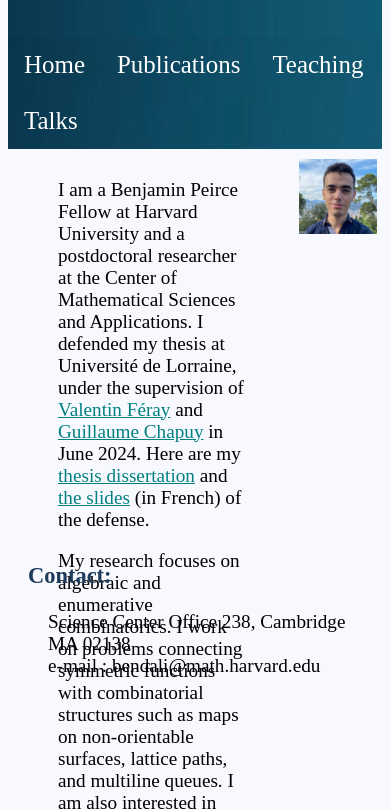
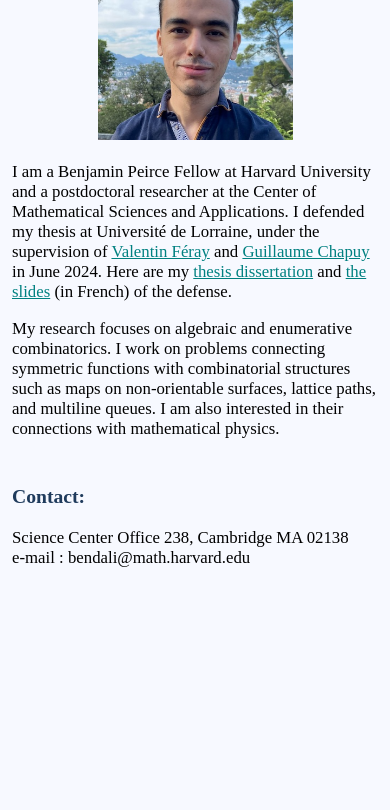
Before and after one commit to HoucineBenDali/Web-page, a plain HTML site: page www/index.html in a window 390 px wide. Shown: the part 185-995 px from the top of the page. After the commit the page ends 844 px from the top, so only its background shows below. Drawn offline with Linux system fonts and the light colour scheme.

Commit message:
phone changes

```diff
--- a/www/index.html
+++ b/www/index.html
@@ -1,12 +1,14 @@
 <!DOCTYPE html>
-<html lang="fr">
+<html lang="en">
     <head>
     <!-- titre de la page -->
         <meta charset="utf-8">
+    <meta name="viewport" content="width=device-width, initial-scale=1">
         <title>Web page Houcine Ben Dali</title>
         <link rel="stylesheet" href="style.css" />
     </head>
 
+    <body>
 
     <div class="banner">
 
@@ -24,8 +26,6 @@
               </ul>
     </div>
 
-
-    <body>
         <!-- <h1 class="large-text"> -->
         <!-- #    Houcine Ben Dali -->
         <!-- </h1> -->
@@ -45,12 +45,12 @@
         </div>
 
         <div class="column right">
-                <img src="Photo.jpg" alt="" title="" style="width: 20vw;"/>
+                <img src="Photo.jpg" alt="" title=""/>
 
         </div>
     </div>
 
-        <h3 style="margin-top:3cm;">
+        <h3 class="contact">
             Contact:
         </h3>
         <p> Science Center Office 238, Cambridge MA 02138
@@ -59,7 +59,7 @@
         <!-- <nav>
                 <ul>
                     <li>
-                        <a  href="Publications.html#Mon_ancre">
+                        <a  href="Publications.html">
                                 Publications
                             </a>
                     </li>
--- a/www/style.css
+++ b/www/style.css
@@ -61,20 +61,22 @@ a:hover{
 
 .navigation_bar{
     font-size:1.3em;
-    ul {
+}
+
+.navigation_bar ul {
     list-style-type: none;
     margin: 0;
     padding: 0;
     overflow: hidden;
-    background-image: url("Banner.png")
+    background-image: url("Banner.png");
     /* background-color: #333; */
 }
 
-  li {
+.navigation_bar li {
     float: left;
 }
 
-  li a {
+.navigation_bar li a {
     display: block;
     color: white;
     text-align: center;
@@ -82,10 +84,9 @@ a:hover{
     text-decoration: none;
 }
 
-  li a:hover {
+.navigation_bar li a:hover {
     background-color: #111;
 }
-  </style>}
 
 * {
     box-sizing: border-box;
@@ -94,7 +95,7 @@ a:hover{
 .column {
     float: left;
     padding: 10px;
-    height: 300px; /* Should be removed. Only for demonstration */
+    min-height: 300px;
 }
 
 .left {
@@ -105,6 +106,85 @@ a:hover{
     width: 25%;
 }
 
+.right img {
+    width: 20vw;
+}
+
+.contact {
+    margin-top: 3cm;
+}
+
+/* Narrow screens (phones) */
+@media (max-width: 700px) {
+    body {
+        margin: 0;
+        font-size: 1.05em;
+    }
+
+    .banner {
+        padding: 4px 12px;
+    }
+
+    h1 {
+        font-size: 1.8em;
+    }
+
+    h1, h2, h3 {
+        margin-left: 12px;
+        margin-right: 12px;
+    }
+
+    p {
+        margin-left: 12px;
+        margin-right: 12px;
+    }
+
+    ul, ol {
+        margin-left: 0;
+        margin-right: 12px;
+        padding-left: 32px;
+    }
+
+    .navigation_bar {
+        font-size: 1em;
+    }
+
+    .navigation_bar ul {
+        display: flex;
+        justify-content: space-around;
+    }
+
+    .navigation_bar li a {
+        padding: 10px 8px;
+    }
+
+    /* Photo above the text, centred */
+    .row {
+        display: flex;
+        flex-direction: column-reverse;
+    }
+
+    .column {
+        width: 100%;
+        min-height: 0;
+        padding: 0;
+    }
+
+    .right {
+        text-align: center;
+        padding-top: 16px;
+    }
+
+    .right img {
+        width: 50%;
+        max-width: 220px;
+    }
+
+    .contact {
+        margin-top: 1.5em;
+    }
+}
+
 /* Clear floats after the columns */
 .row:after {
     content: "";
```
Also changed, not shown: www/Math155.html (+4 -3 lines), www/Math222.html (+4 -3 lines), www/Math290.html (+4 -3 lines), www/Publications.html (+8 -8 lines), www/Talks.html (+9 -8 lines), www/Teaching.html (+4 -3 lines), 1 other file. Lines whose indentation alone changed are shown as unchanged.
